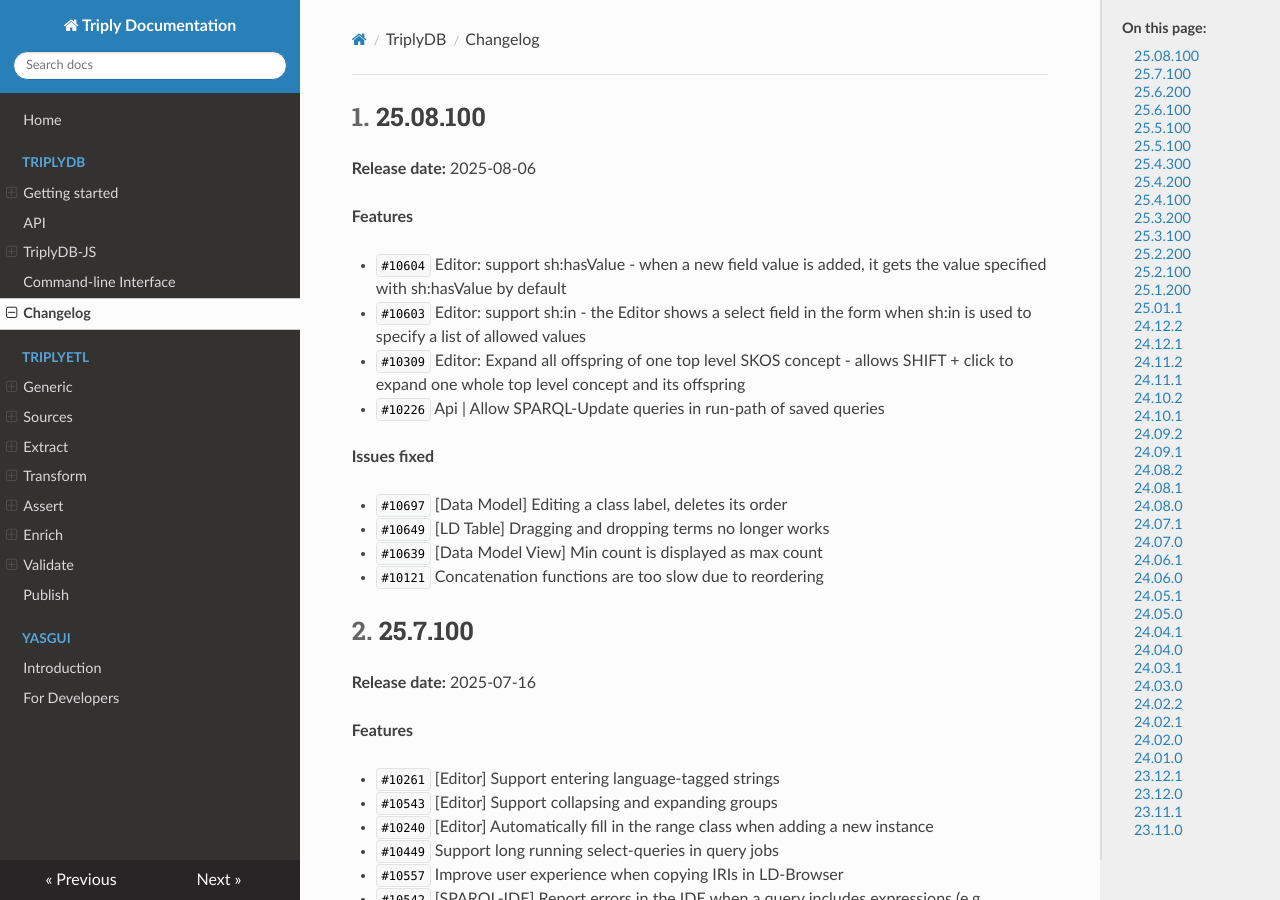
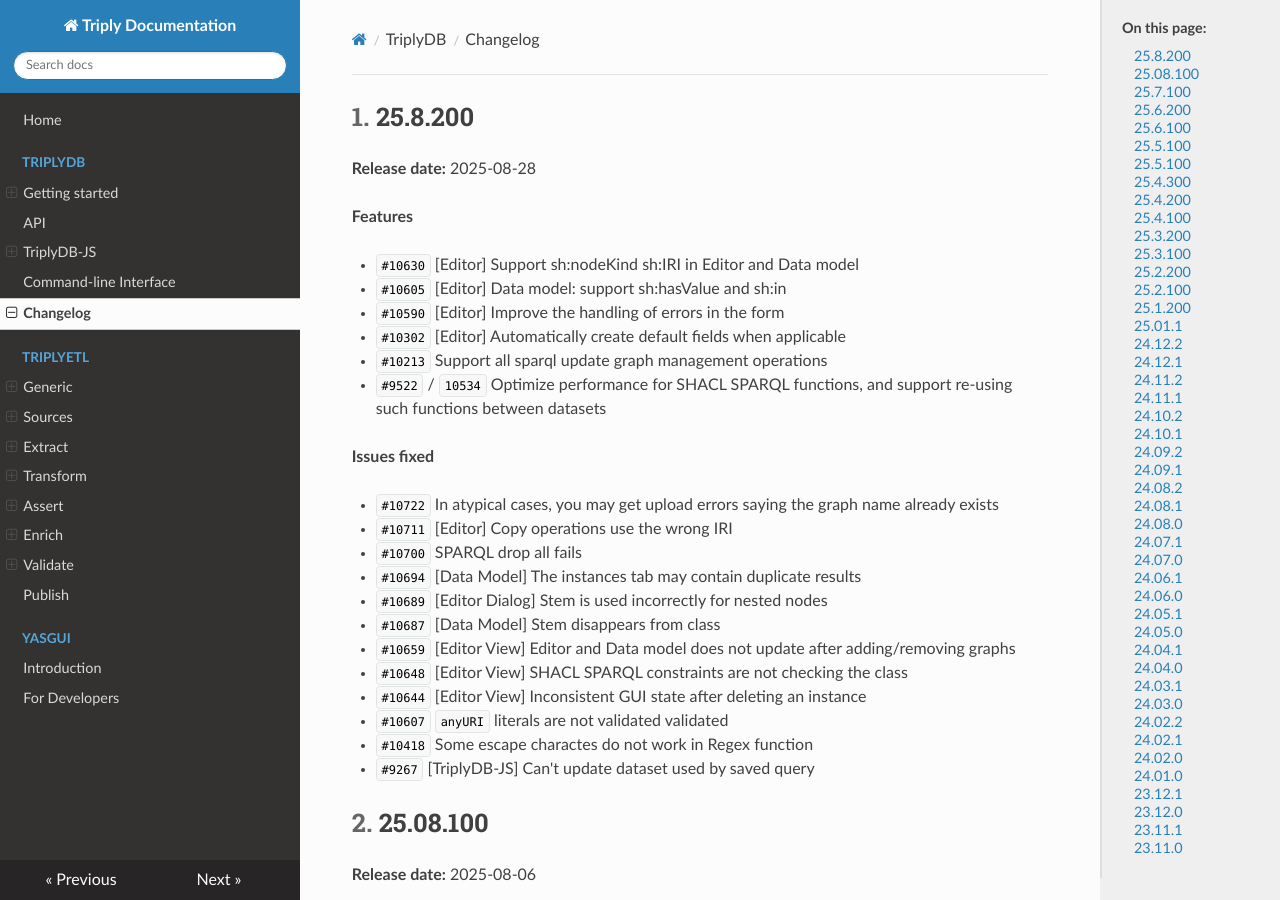
Before and after one commit to TriplyDB/Documentation, an MkDocs documentation site: the page built from docs/triplydb-changelog/index.md, in a window 1280 px wide and 900 px high. Built offline with MkDocs 1.6.1, drawn with Linux system fonts in a browser that asks for light colours.

Commit message:
update changelog

```diff
--- a/docs/triplydb-changelog/index.md
+++ b/docs/triplydb-changelog/index.md
@@ -4,6 +4,34 @@
 ---
 
 [TOC]
+
+## 25.8.200 {#25.8.200}
+
+**Release date:** 2025-08-28
+
+**Features**
+
+- `#10630` [Editor] Support sh:nodeKind sh:IRI in Editor and Data model
+- `#10605` [Editor] Data model: support sh:hasValue and sh:in
+- `#10590` [Editor] Improve the handling of errors in the form
+- `#10302` [Editor] Automatically create default fields when applicable
+- `#10213` Support all sparql update graph management operations
+- `#9522` / `10534` Optimize performance for SHACL SPARQL functions, and support re-using such functions between datasets
+
+**Issues fixed**
+
+- `#10722` In atypical cases, you may get upload errors saying the graph name already exists
+- `#10711` [Editor] Copy operations use the wrong IRI
+- `#10700` SPARQL drop all fails
+- `#10694` [Data Model] The instances tab may contain duplicate results
+- `#10689` [Editor Dialog] Stem is used incorrectly for nested nodes
+- `#10687` [Data Model] Stem disappears from class
+- `#10659` [Editor View] Editor and Data model does not update after adding/removing graphs
+- `#10648` [Editor View] SHACL SPARQL constraints are not checking the class
+- `#10644` [Editor View] Inconsistent GUI state after deleting an instance
+- `#10607` `anyURI` literals are not validated validated
+- `#10418` Some escape charactes do not work in Regex function
+- `#9267` [TriplyDB-JS] Can't update dataset used by saved query
 
 ## 25.08.100 {#25.08.100}
 
```
Also changed, not shown: docs/triplydb-technical-changelog/index.md (+13 -0 lines).
